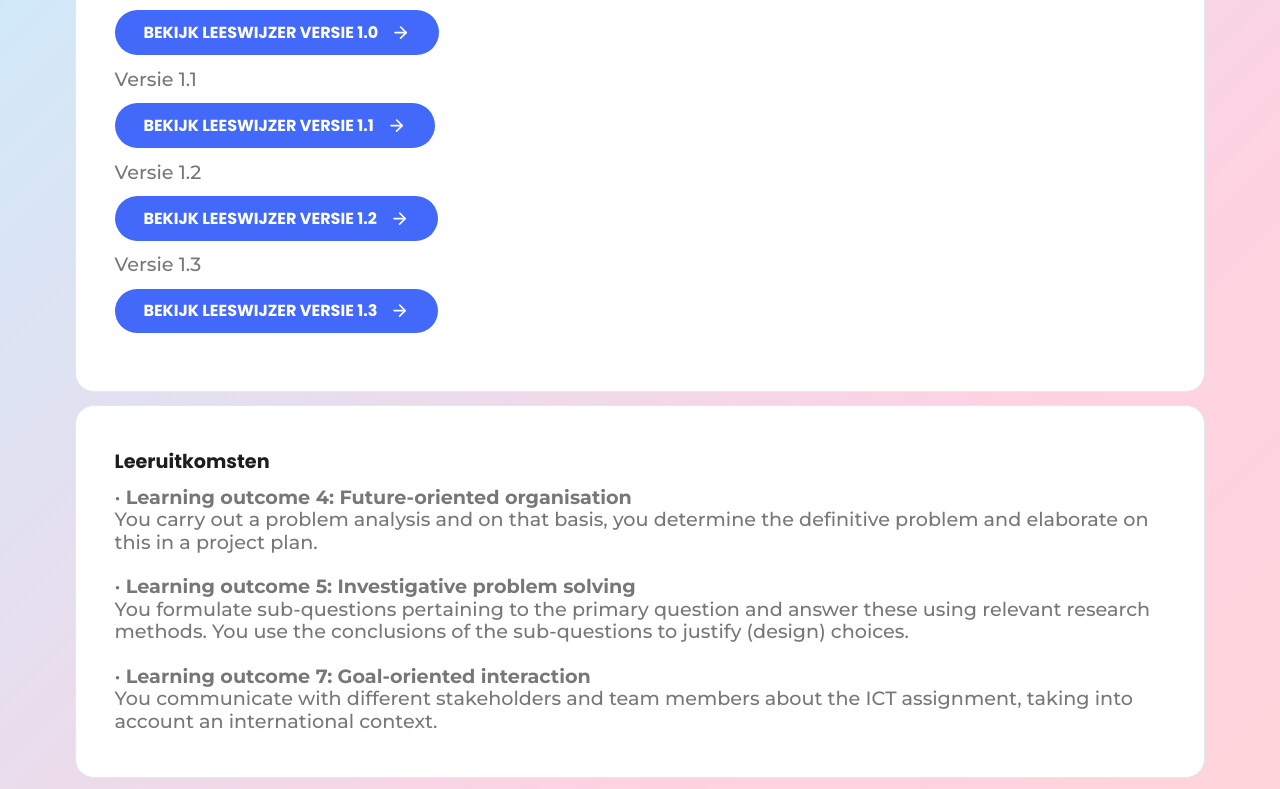
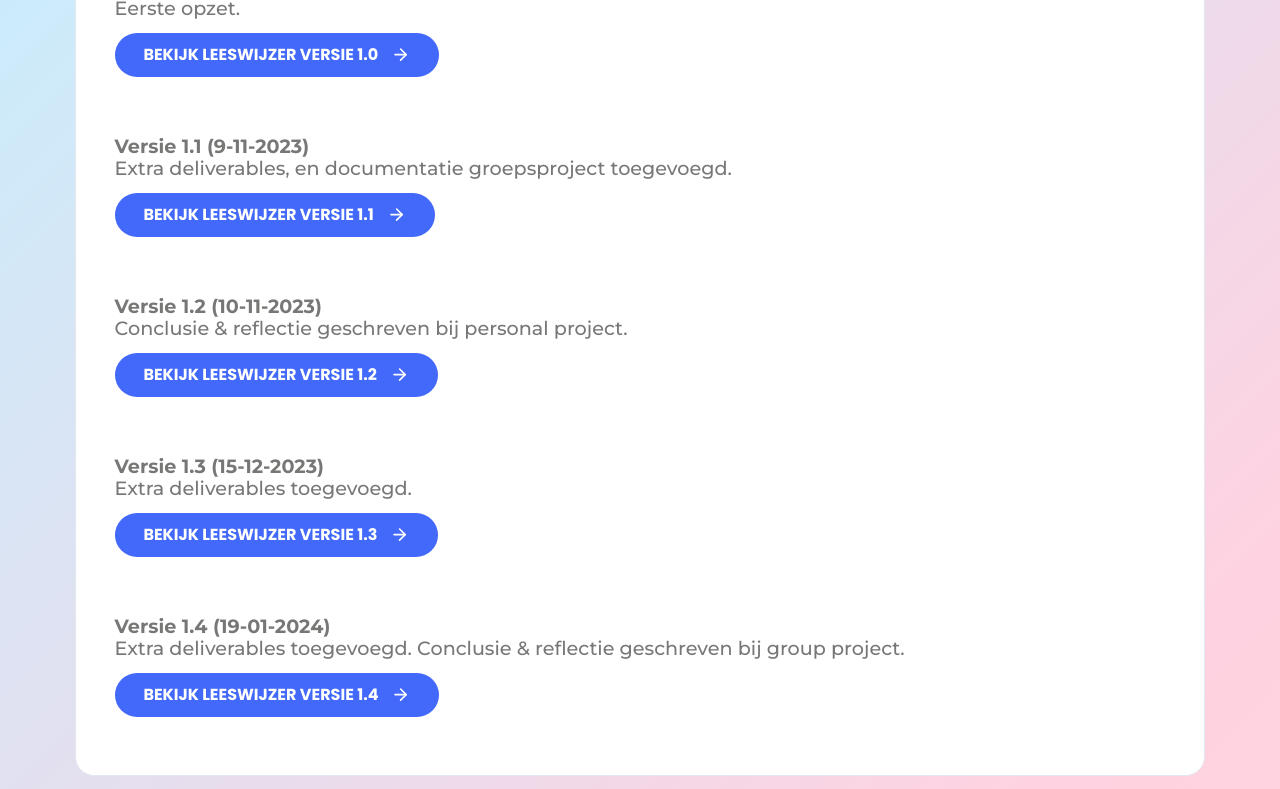
Before and after one commit to metteghijsen/semester6-website, a Nuxt app in the folder frontend/: page /deliverable/leeswijzer in a window 1280 px wide. Shown: the part 480-1269 px from the top of the page. Built offline with nearby package versions, Linux system fonts and the light colour scheme.

Commit message:
Feature: Added extra context

```diff
--- a/frontend/pages/deliverable/leeswijzer.vue
+++ b/frontend/pages/deliverable/leeswijzer.vue
@@ -16,7 +16,8 @@
         <UiTextbox
           title="Iteraties"
         >
-          Versie 1.0
+          <b>Versie 1.0 (29-09-2023)</b><br>
+          Eerste opzet.
           <div class="flex flex-row">
             <div class="w-max my-2 mr-4">
               <UiButton
@@ -29,8 +30,9 @@
               />
             </div>
           </div>
-
-          Versie 1.1
+          <br><br>
+          <b>Versie 1.1 (9-11-2023)</b><br>
+          Extra deliverables, en documentatie groepsproject toegevoegd.
           <div class="flex flex-row">
             <div class="w-max my-2 mr-4">
               <UiButton
@@ -43,8 +45,9 @@
               />
             </div>
           </div>
-
-          Versie 1.2
+          <br><br>
+          <b>Versie 1.2 (10-11-2023)</b><br>
+          Conclusie & reflectie geschreven bij personal project.
           <div class="flex flex-row">
             <div class="w-max my-2 mr-4">
               <UiButton
@@ -57,8 +60,9 @@
               />
             </div>
           </div>
-
-          Versie 1.3
+          <br><br>
+          <b>Versie 1.3 (15-12-2023)</b><br>
+          Extra deliverables toegevoegd.
           <div class="flex flex-row">
             <div class="w-max my-2 mr-4">
               <UiButton
@@ -67,6 +71,21 @@
                 regular
                 arrow
                 to="/documents/leeswijzerv1.3.pdf"
+                target="_blank"
+              />
+            </div>
+          </div>
+          <br><br>
+          <b>Versie 1.4 (19-01-2024)</b><br>
+          Extra deliverables toegevoegd. Conclusie & reflectie geschreven bij group project.
+          <div class="flex flex-row">
+            <div class="w-max my-2 mr-4">
+              <UiButton
+                label="bekijk leeswijzer versie 1.4"
+                primary
+                regular
+                arrow
+                to="/documents/leeswijzerv1.4.pdf"
                 target="_blank"
               />
             </div>
--- a/frontend/pages/deliverable/projectplangroup.vue
+++ b/frontend/pages/deliverable/projectplangroup.vue
@@ -18,7 +18,9 @@
           title="Proces & Iteraties"
         >
           Van het projectplan heb ik een deel van hoofdstuk 1, heel hoofdstuk 2, en hoofdstuk 3.1 en 3.2 geschreven. <br><br>
-          Versie 1.0
+
+          <b>Versie 1.0</b><br>
+          Eerste opzet.
           <div class="flex flex-row">
             <div class="w-max my-2 mr-4">
               <UiButton
@@ -31,8 +33,9 @@
               />
             </div>
           </div>
-
-          Versie 1.1
+          <br><br>
+          <b>Versie 1.1</b><br>
+          Aanpassingen gemaakt na een feedbackronde van Bardt.
           <div class="flex flex-row">
             <div class="w-max my-2 mr-4">
               <UiButton
@@ -45,8 +48,9 @@
               />
             </div>
           </div>
-
-          Versie 1.2
+          <br><br>
+          <b>Versie 1.2</b><br>
+          Ongebruikte onderzoeksmethoden en spelfouten weggehaald.
           <div class="flex flex-row">
             <div class="w-max my-2 mr-4">
               <UiButton
@@ -59,8 +63,9 @@
               />
             </div>
           </div>
-
-          Versie 1.3
+          <br><br>
+          <b>Versie 1.3</b><br>
+          Aanpassingen gemaakt na een feedbackronde van Dennis.
           <div class="flex flex-row">
             <div class="w-max my-2 mr-4">
               <UiButton
```
